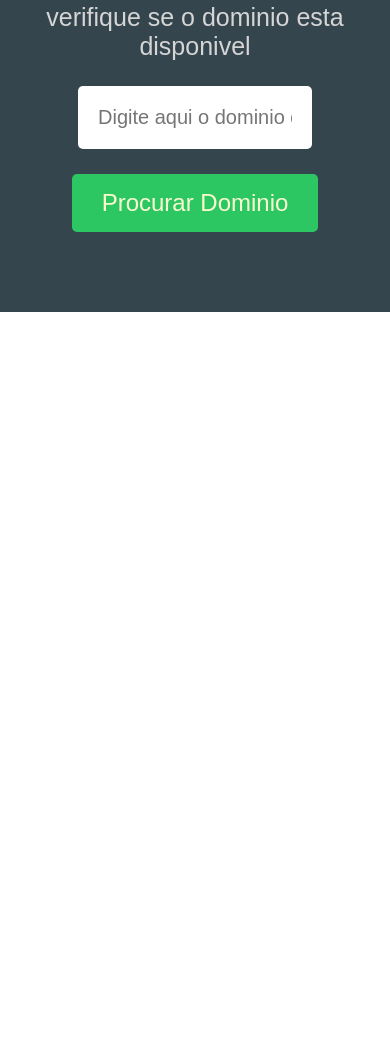
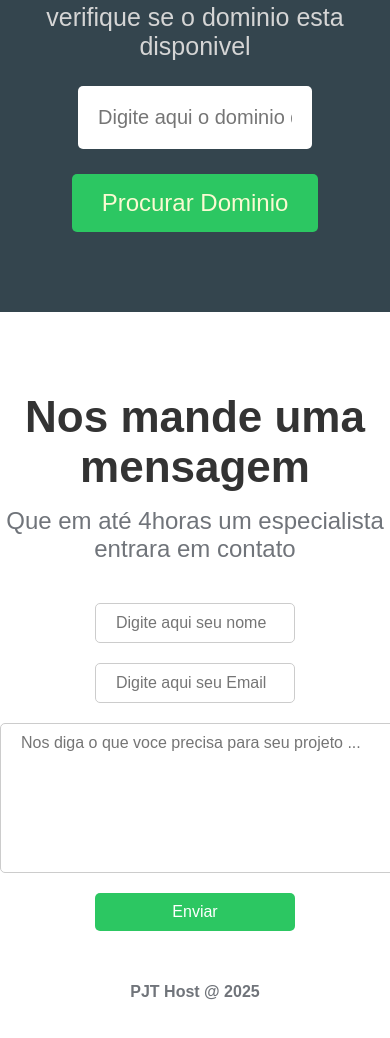
Before and after one commit to FeliphRenaud/front-end-js, a plain HTML site: page projetHOST/index.html in a window 390 px wide. Shown: the part 2501-3539 px from the top of the page. Before the commit the page ends 2813 px from the top, so only its background shows below. Drawn offline with Linux system fonts and the light colour scheme.

Commit message:
Commit de finalização do projeto do site em HTML e CSS para a versão desktop, agora as proximas atualizações serão para a versão tablet e mobile

```diff
--- a/projetHOST/css/style.css
+++ b/projetHOST/css/style.css
@@ -283,3 +283,63 @@ nav{
   opacity: 85%;
   transition: 0.5s;
 }
+
+/*Contac Form*/
+
+.contact-container{
+  text-align: center;
+  padding: 5rem 0 2rem 0;
+
+}
+
+.contact-container h2{
+  font-size: 44px;
+  margin-bottom: 15px;
+}
+
+.contact-container p {
+  font-size: 24px;
+  margin-bottom: 40px;
+}
+
+.contact-container input,
+.contact-container textarea
+{
+  width: 200px;
+  padding: 10px 20px;
+  font-size: 16px;
+  border-radius: 5px;
+  border: 1px solid #ccc;
+  margin: 0 10px 20px;
+}
+
+.contact-container textarea{
+  display: block;
+  margin: 0 auto 20px;
+  width: 450px;
+  height: 150px;
+}
+
+.contact-container input[type="submit"]{
+  display: block;
+  margin: 0 auto;
+  background-color: #2cc762;
+  color: white;
+  cursor: pointer;
+  border: none;
+}
+
+.contact-container input[type="submit"]:hover{
+  background-color: #17ce57;
+  color: gold;
+  transition: 0.5s;
+  opacity: 85%;
+}
+
+/*FOOTER*/
+
+footer{
+  text-align: center;
+  font-weight: bold;
+  margin:20px 0 100px;
+}
--- a/projetHOST/index.html
+++ b/projetHOST/index.html
@@ -39,7 +39,7 @@
         </a>
       </nav>
     </div>
-          <main class="main-banner">
+      <main class="main-banner">
         <div>
           <h1>PJT Host</h1>
           <h3>Hospedagem de projetos</h3>
@@ -136,6 +136,30 @@
           <input type="submit" value="Procurar Dominio">
           </form>
         </section>
+        <section class="contact-container">
+          <h2> Nos mande uma mensagem </h2>
+          <p> Que em até 4horas um especialista entrara em contato</p>
+          <form action="">
+            <input
+            type="text"
+            name="name"
+            id="name"
+            placeholder="Digite aqui seu nome">
+            <input
+            type="email"
+            name="email"
+            id="email"
+            placeholder="Digite aqui seu Email">
+            <textarea
+            name="message"
+            id="message"
+            placeholder="Nos diga o que voce precisa para seu projeto ..."></textarea>
+            <input type="submit" value="Enviar">
+          </form>
+        </section>
+        <footer>
+          <p>PJT Host @ 2025</p>
+        </footer>
   </div>
 </body>
 </html>
```
